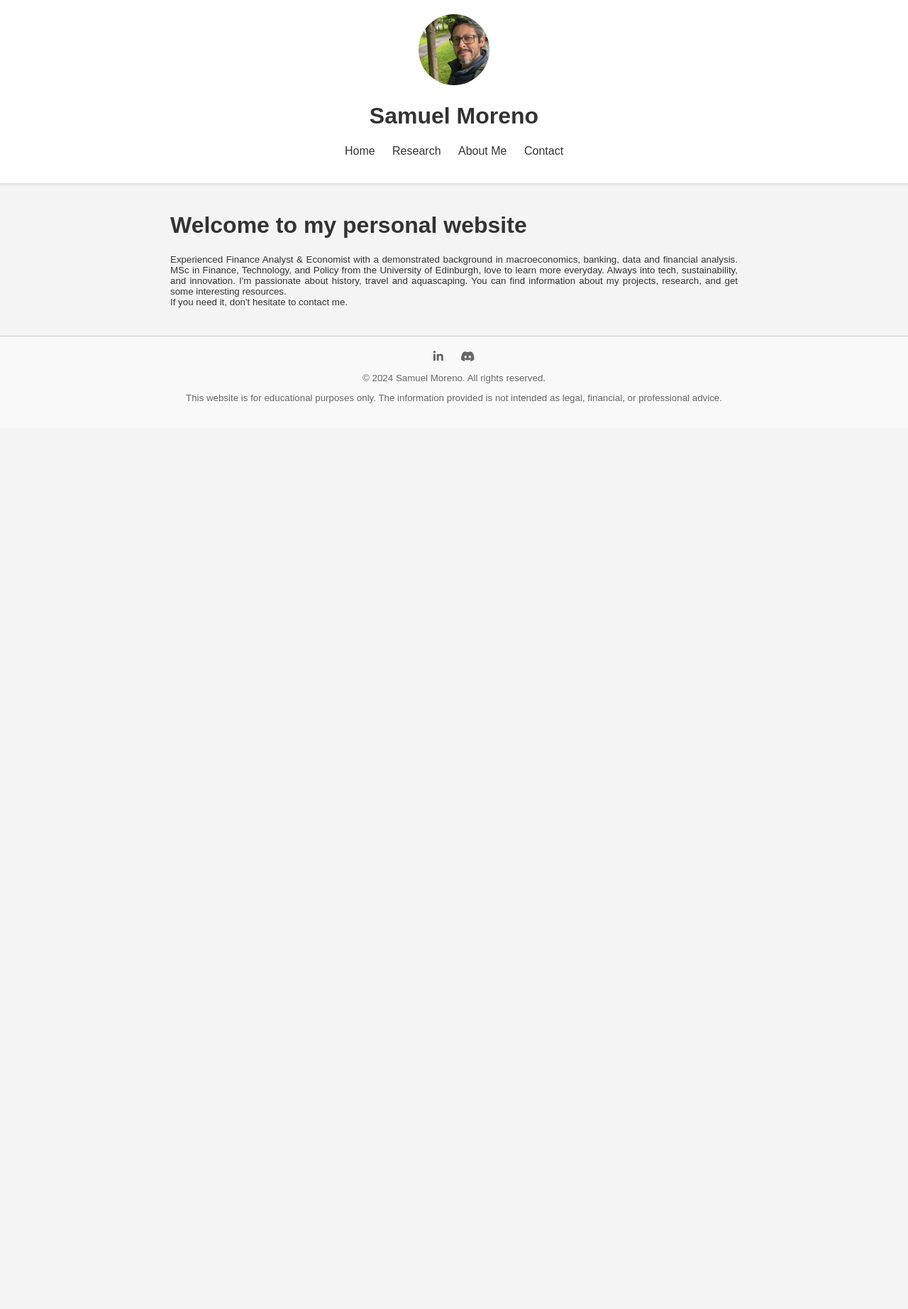
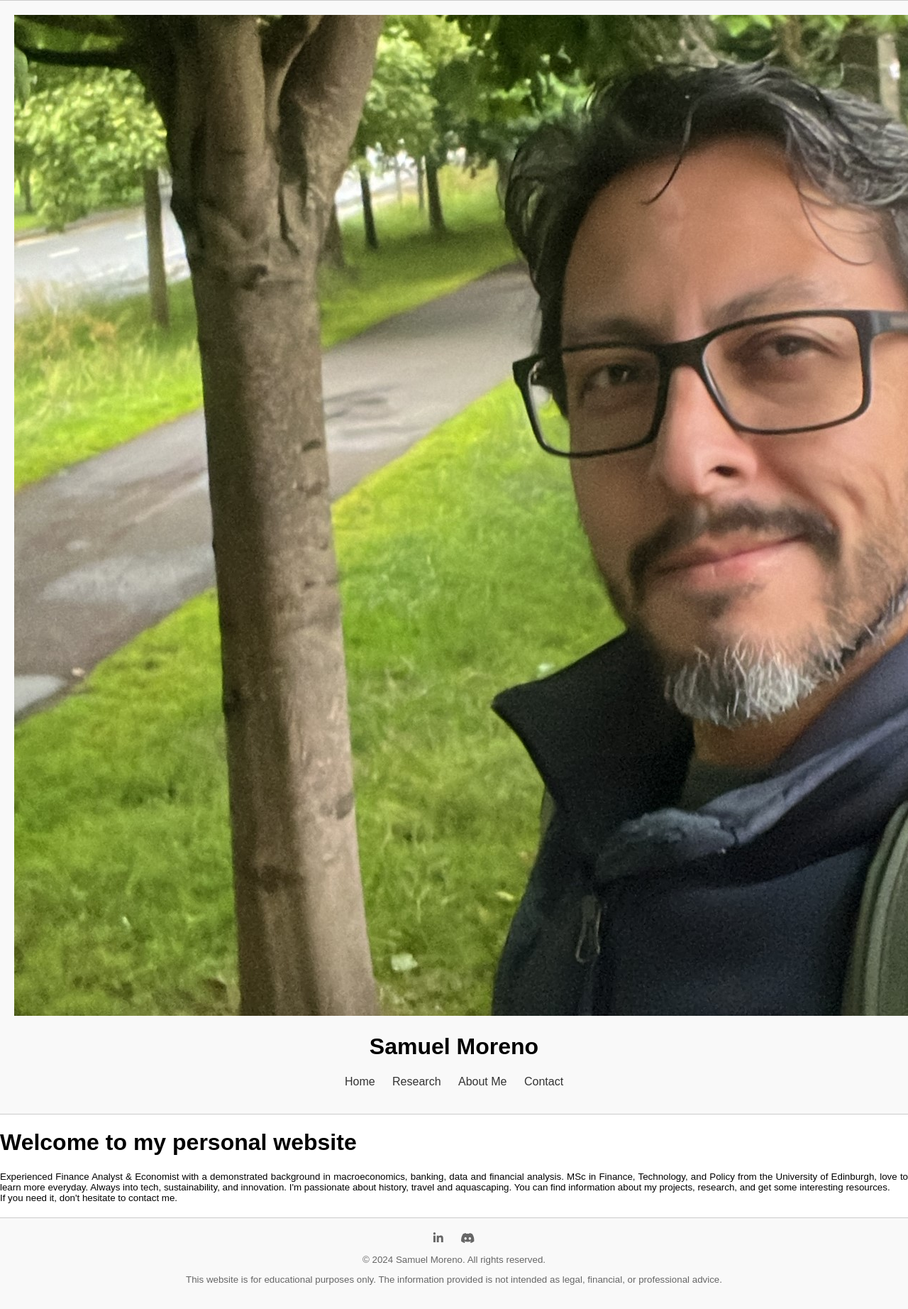
Before and after one commit to GregSom-MSc/GregSom-MSc.github.io, a Jekyll site: the page built from index.md, in a window 1280 px wide. Shown: the whole page at 71% size. Built offline with Jekyll 4.4.1, drawn with Linux system fonts in a browser that asks for light colours; nearby versions of some CDN libraries; before the commit the page ends 900 px from its top, so only the background shows below that.

Commit message:
Update style.css

```diff
--- a/assets/css/style.css
+++ b/assets/css/style.css
@@ -1,22 +1,10 @@
 body {
-    font-family: Arial, sans-serif;
-    background-color: #f4f4f4;
-    color: #333;
     margin: 0;
     padding: 0;
-    display: flex;
-    flex-direction: column;
-    align-items: center;
+    font-family: Arial, sans-serif;
 }
 
-header {
-    background-color: #fff;
-    padding: 20px;
-    width: 100%;
-    box-shadow: 0 2px 4px rgba(0, 0, 0, 0.1);
-    text-align: center;
-}
-
+.site-header,
 .site-footer {
     width: 100%;
     box-sizing: border-box;
@@ -24,50 +12,29 @@ header {
     background-color: #f9f9f9;
     border-top: 1px solid #ccc;
 }
-.container {
-    max-width: 800px;
-    margin: auto;
+
+.site-header {
+    border-bottom: 1px solid #ccc;
 }
 
-.profile-picture {
-    border-radius: 50%;
-    width: 100px;
-    height: 100px;
-    object-fit: cover;
+.profile-container {
+    text-align: center;
 }
 
-nav ul {
+.site-nav ul {
     list-style: none;
     padding: 0;
+    text-align: center;
 }
 
-nav ul li {
+.site-nav ul li {
     display: inline;
     margin: 0 10px;
 }
 
-nav ul li a {
+.site-nav ul li a {
     text-decoration: none;
     color: #333;
-}
-
-main {
-    padding: 20px;
-    width: 100%;
-    max-width: 800px;
-}
-
-.contact-form {
-    display: flex;
-    flex-direction: column;
-}
-
-.contact-form input,
-.contact-form textarea {
-    padding: 10px;
-    margin-bottom: 10px;
-    border: 1px solid #ccc;
-    border-radius: 5px;
 }
 
 .site-footer {
```
